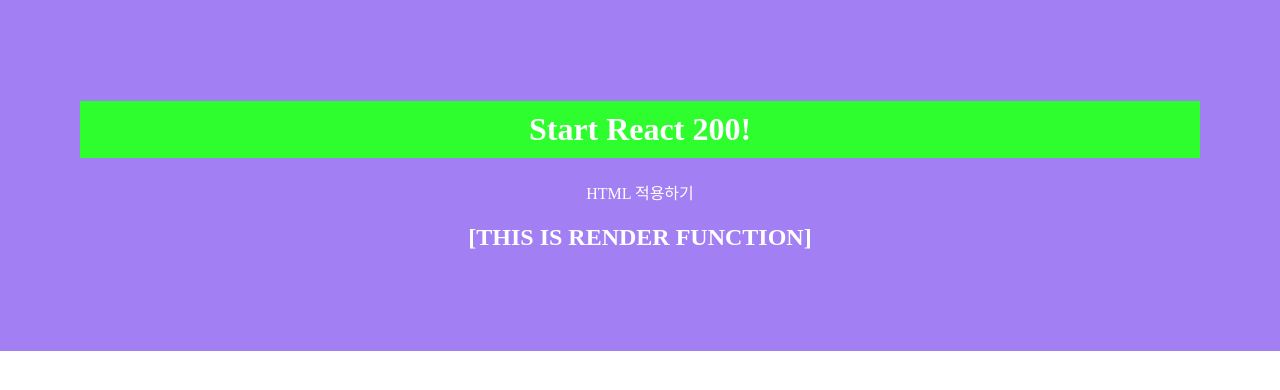
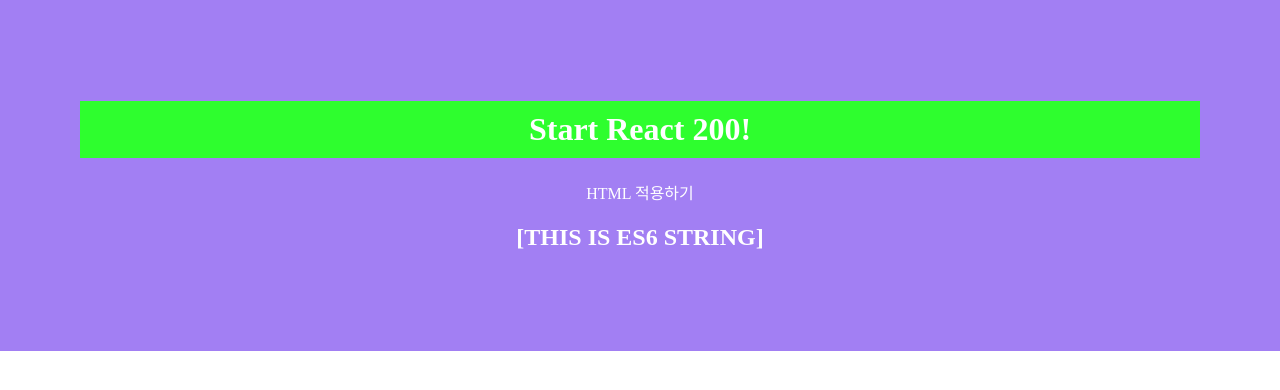
Before and after one commit to SAR0S/react.js-examples, a React (Create React App) app: page / in a window 1280 px wide. Shown: the top 390 px of the page. Built offline with nearby package versions, Linux system fonts and the light colour scheme.

Commit message:
Test Es6

```diff
--- a/src/App.js
+++ b/src/App.js
@@ -1,6 +1,6 @@
 import React, { Component } from 'react';
 import './App.css';
-import LifecycleEx from './components/React200/R008_LifecycleEx.js';
+import Es6 from './components/React200/R009_Es6';
 
 class App extends Component {
   render() {
@@ -8,9 +8,7 @@ class App extends Component {
       <div>
         <h1>Start React 200!</h1>
         <p>HTML 적용하기</p>
-        <LifecycleEx
-          prop_value = 'FromApp.js'
-        />
+        <Es6/>
       </div>
     );
   }
--- /dev/null
+++ b/src/components/React200/R009_Es6.js
@@ -0,0 +1,33 @@
+import React, { Component } from 'react';
+
+class R009_Es6 extends Component {
+
+    constructor(props) {
+        super(props);
+        this.state = {};
+    }
+
+    componentDidMount() {
+        var jsString1 = '자바스크립트';
+        var jsString2 = '입니다\n다음 줄입니다.';
+        console.log(jsString1+' 문자열'+jsString2+'~');
+
+        var Es6String1 = 'ES6';
+        var Es6String2 = '입니다';
+        console.log(`${Es6String1} 문자열${Es6String2}!!
+____다음 줄입니다`);
+
+        var LongString = "ES6에 추가된 String 함수들입니다.";
+        console.log('startsWith : '+LongString.startsWith("ES6에 추가"));
+        console.log('endsWith : '+LongString.endsWith("함수들입니다."));
+        console.log('includes : '+LongString.includes("추가된 String"));
+    }
+
+    render() {
+        return (
+            <h2>[THIS IS ES6 STRING]</h2>
+        );
+    }
+}
+
+export default R009_Es6;
```
